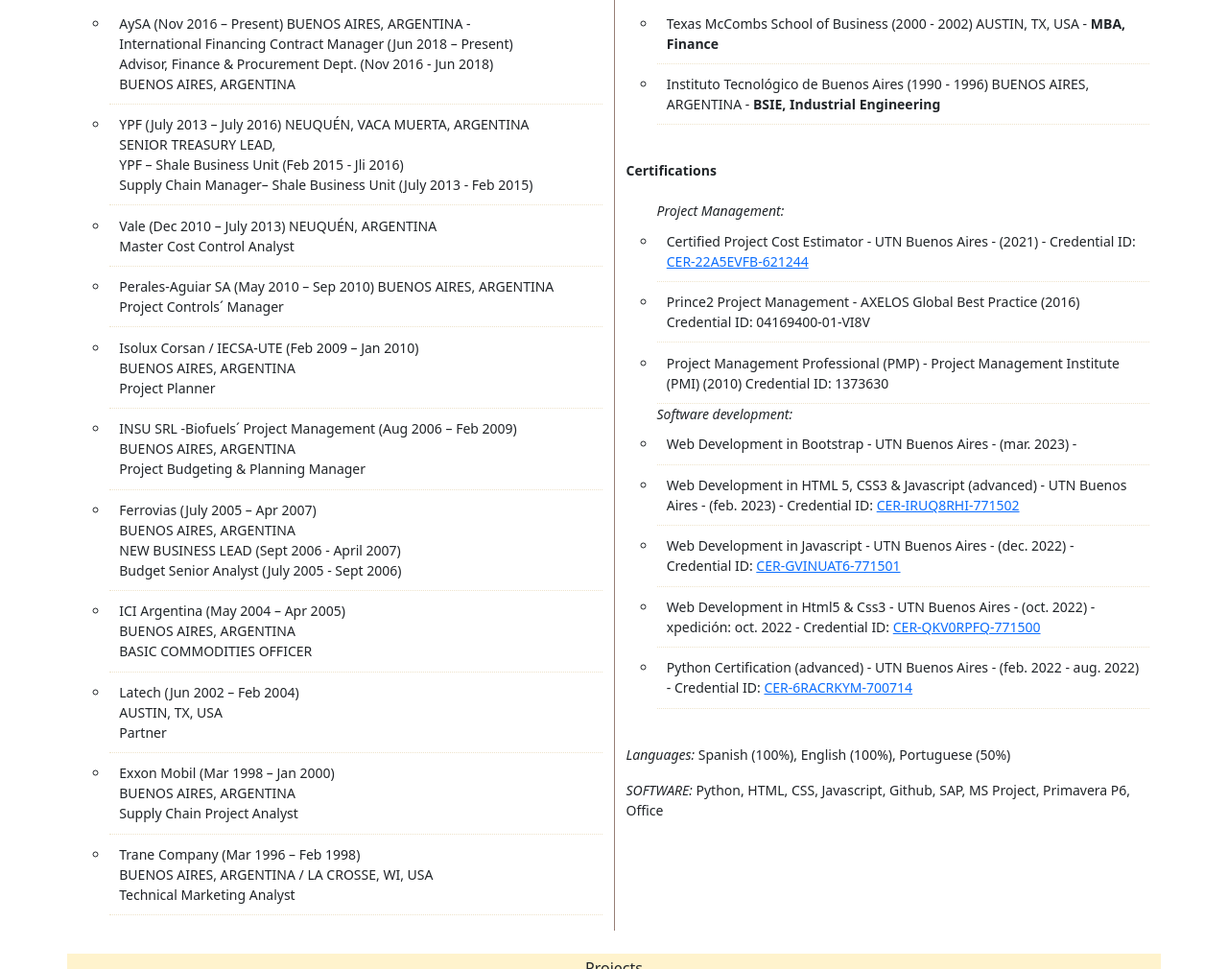
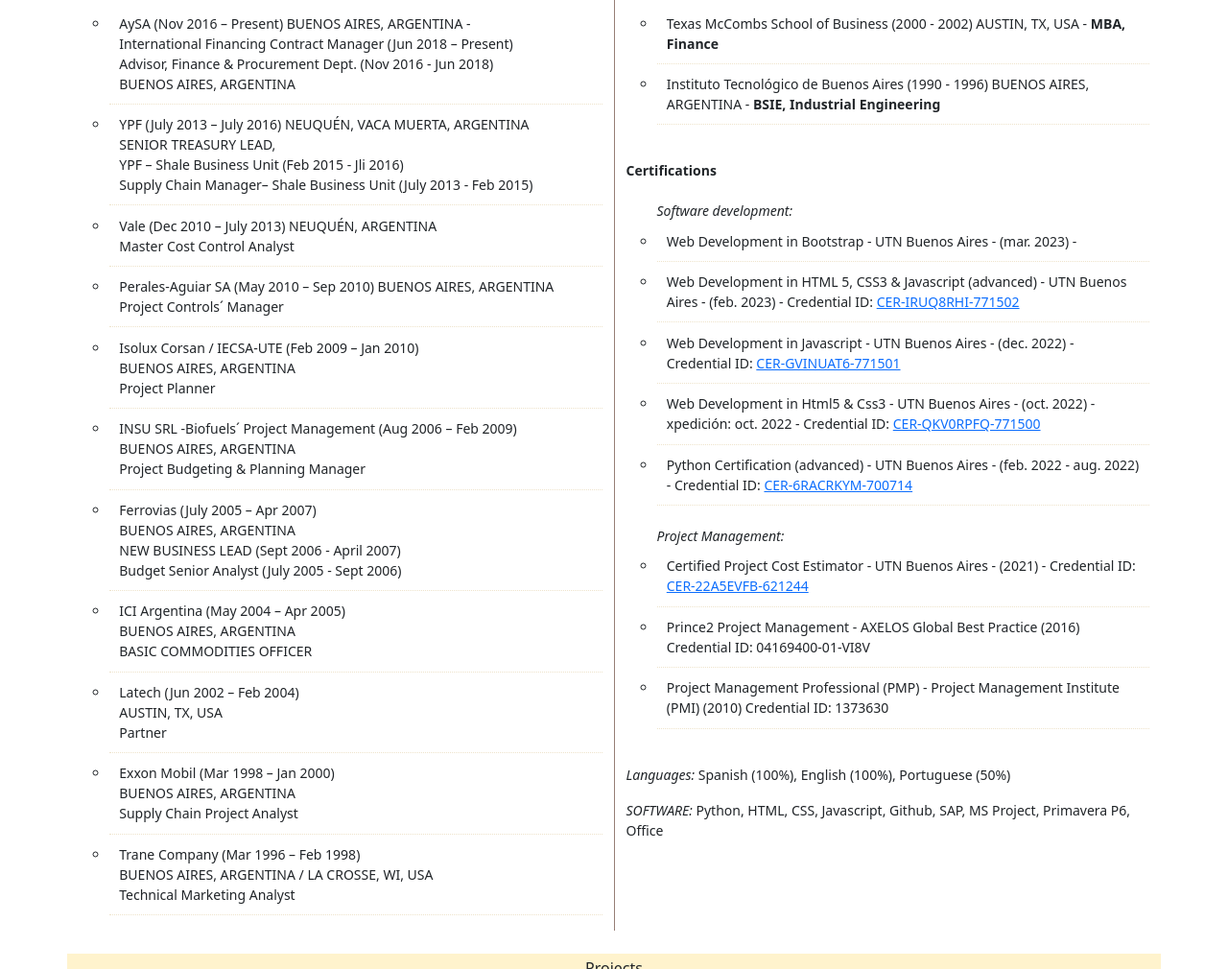
Before and after one commit to JuanCarlosGays/Bootstrap, a plain HTML site: page index.html in a window 1280 px wide. Shown: the part 1498-2508 px from the top of the page at 96% size. Drawn offline with nearby package versions, Linux system fonts and the light colour scheme.

Commit message:
cambios en certificados

```diff
--- a/index.html
+++ b/index.html
@@ -169,13 +169,6 @@
                     <b>Certifications</b><br><br>
 
                     <ul>
-                        <i>Project Management:</i>
-                        <li class="cv">Certified Project Cost Estimator - UTN Buenos Aires -					(2021) - Credential ID: <a href="./diplomas/Computo_ppto_obras.pdf">CER-22A5EVFB-621244</a></li>
-                        <li class="cv">Prince2 Project Management - AXELOS Global Best Practice 				(2016)
-                        Credential ID: 04169400-01-VI8V</li>
-                        <li class="cv">Project Management Professional (PMP) - Project Management Institute (PMI)		(2010)
-                            Credential ID: 1373630
-                        </li>
                         <i>Software development:</i>
                         <li class="cv"> Web Development in Bootstrap -
                             UTN Buenos Aires - (mar. 2023) -</li>
@@ -188,6 +181,13 @@
                             <li class="cv">Web Development in Html5 & Css3 - UTN Buenos Aires - (oct. 2022) -xpedición: oct. 2022 - Credential ID: <a href="./diplomas/Desarrollo Web en Html5 y Css3.pdf "> CER-QKV0RPFQ-771500 </a> </li>
                             <li class="cv"> Python Certification (advanced) - UTN Buenos Aires - (feb. 2022 - aug. 2022) - Credential ID: <a href="./diplomas/Python_avanzado.pdf">CER-6RACRKYM-700714 </a>  </li>
 
+<br><i>Project Management:</i>
+                        <li class="cv">Certified Project Cost Estimator - UTN Buenos Aires -					(2021) - Credential ID: <a href="./diplomas/Computo_ppto_obras.pdf">CER-22A5EVFB-621244</a></li>
+                        <li class="cv">Prince2 Project Management - AXELOS Global Best Practice 				(2016)
+                        Credential ID: 04169400-01-VI8V</li>
+                        <li class="cv">Project Management Professional (PMP) - Project Management Institute (PMI)		(2010)
+                            Credential ID: 1373630
+                        </li>
 
 
 
```
